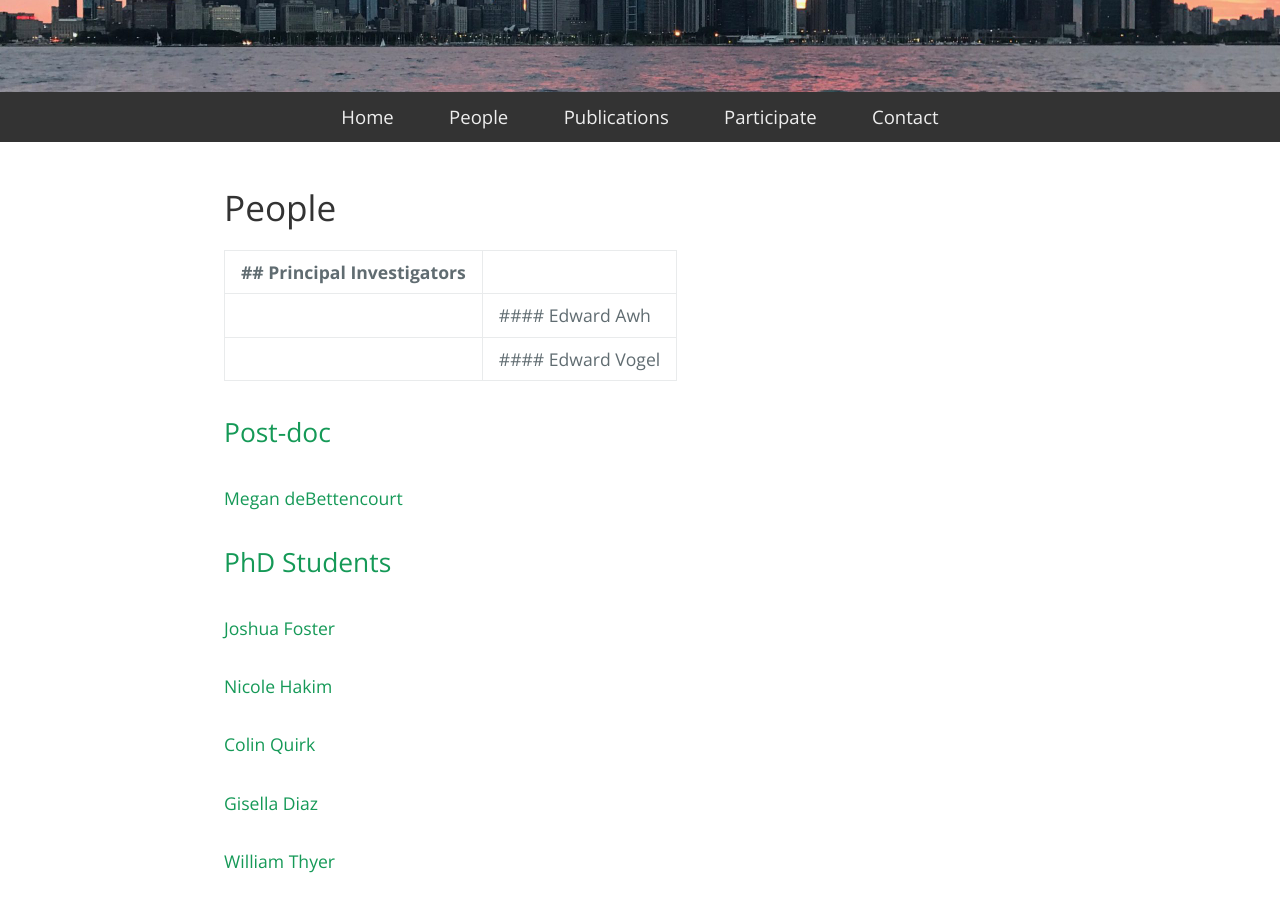
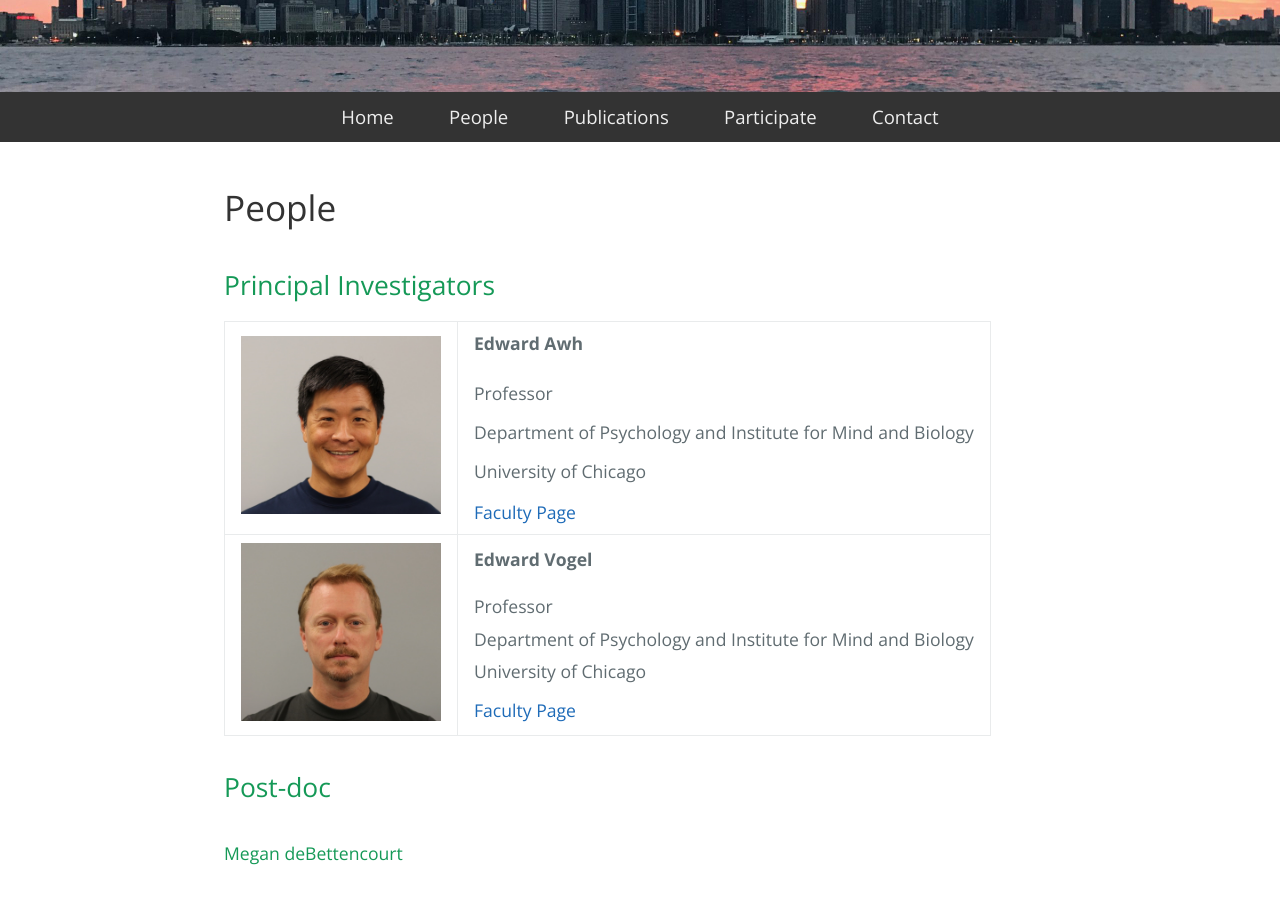
Before and after one commit to AwhVogelLab/awhvogellab.github.io, a Jekyll site: the page built from people.md, in a window 1280 px wide and 900 px high, scrolled down 227 px. Built offline with Jekyll 4.4.1, drawn with Linux system fonts in a browser that asks for light colours; our own code applies the rules of GitHub Pages for plain Markdown files.

Commit message:
add example people

```diff
--- a/people.md
+++ b/people.md
@@ -4,12 +4,38 @@ layout: default
 
 # People
 
+## Principal Investigators
 
-| ## Principal Investigators         |
-| ------------- | ------------------ |
-|               | #### Edward Awh    |
-|               | #### Edward Vogel  |
-
+<table>
+  <tr>
+  <td>
+    <img src="/files/images/awh.jpg" style="width:200px"/>
+  </td>
+  <td>
+    <strong>Edward Awh</strong><br><br>
+    <span style='line-height:1.2em'>
+      <p>Professor</p>
+      <p>Department of Psychology and Institute for Mind and Biology</p>
+      <p>University of Chicago</p>
+      <a href='https://imb.uchicago.edu/directory/edward-awh-phd'>Faculty Page</a>
+    </span>
+  </td>
+  </tr>
+  <tr>
+  <td>
+    <img src="/files/images/vogel.jpg" style="width:200px"/>
+  </td>
+  <td>
+    <strong>Edward Vogel</strong><br><br>
+    <span style='line-height:15px'>
+      <p>Professor</p>
+      <p>Department of Psychology and Institute for Mind and Biology</p>
+      <p>University of Chicago</p>
+      <a href='https://imb.uchicago.edu/directory/edward-vogel-phd'>Faculty Page</a>
+    </span>
+  </td>
+  </tr>
+</table>
 
 ## Post-doc
 
```
